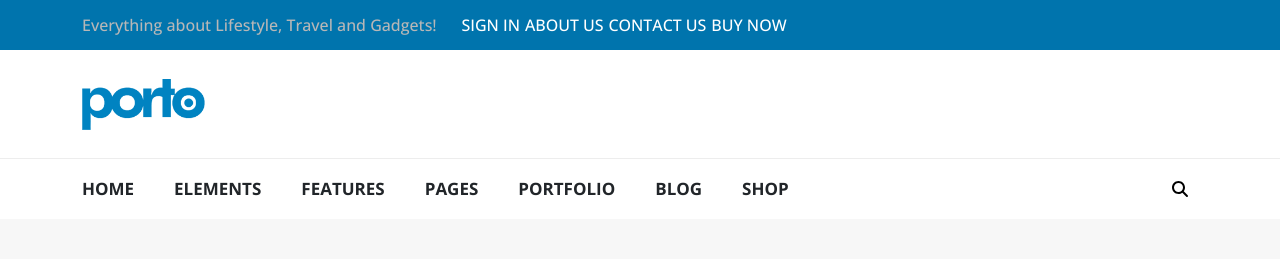
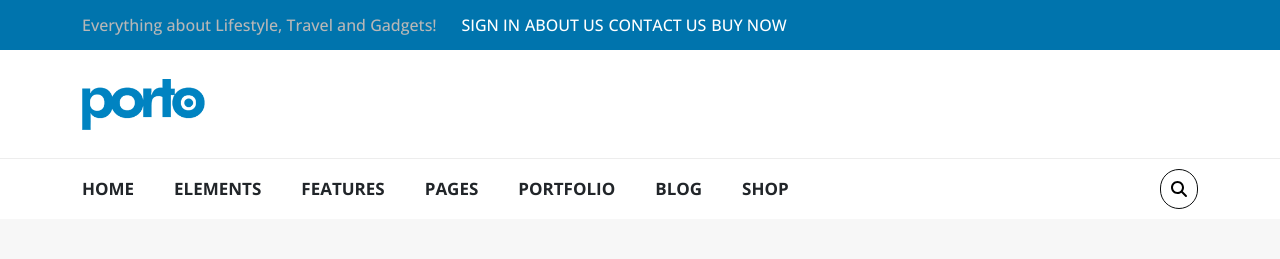
Before and after one commit to davidemontagna/proj-html-vuejs, a Vue app: page / in a window 1280 px wide. Shown: the top 259 px of the page. Built offline with nearby package versions, Linux system fonts and the light colour scheme.

Commit message:
piccola correzione

```diff
--- a/src/components/micro/SearchBar.vue
+++ b/src/components/micro/SearchBar.vue
@@ -25,10 +25,13 @@ export default {
   height: 40px;
   border-radius: 50px;
   padding: 10px;
+  border: 1px solid $border-color-10;
 }
 .search-box:hover{
     border: 1px solid $border-color-10;
 }
+
+
 /* input */
 .search-input {
   outline: none;
```
